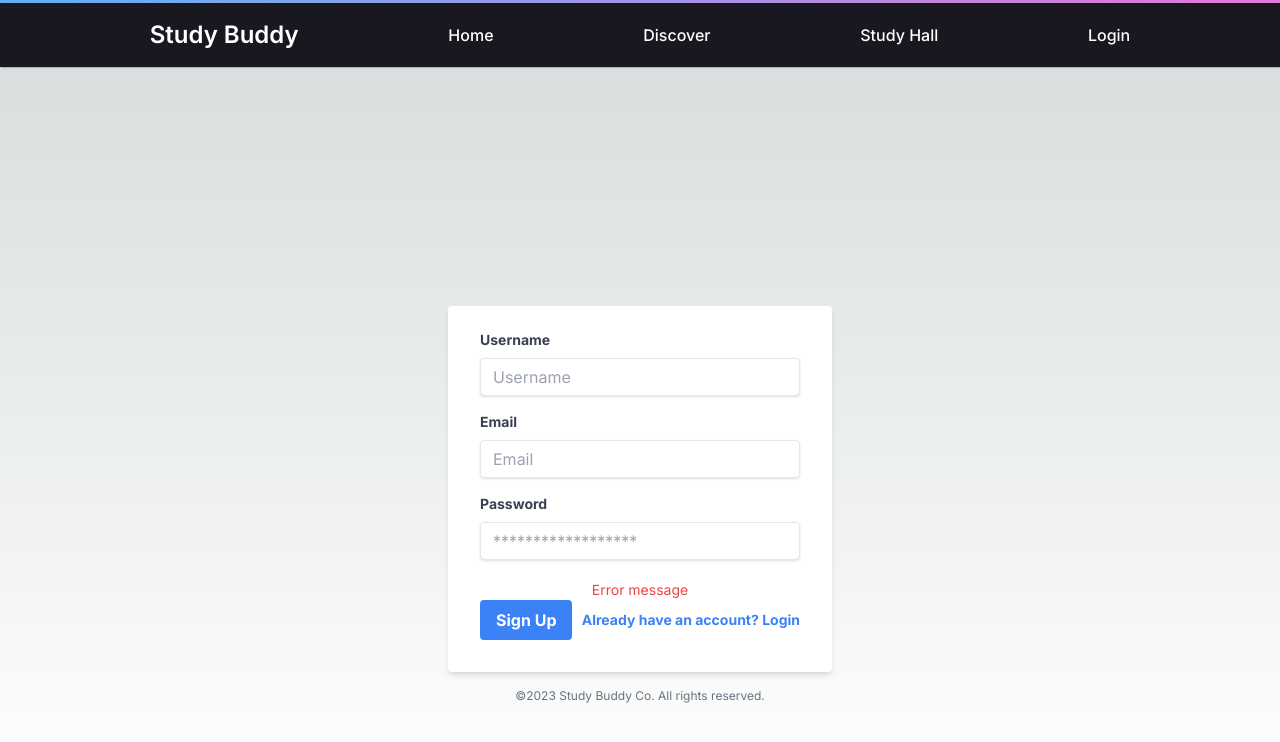
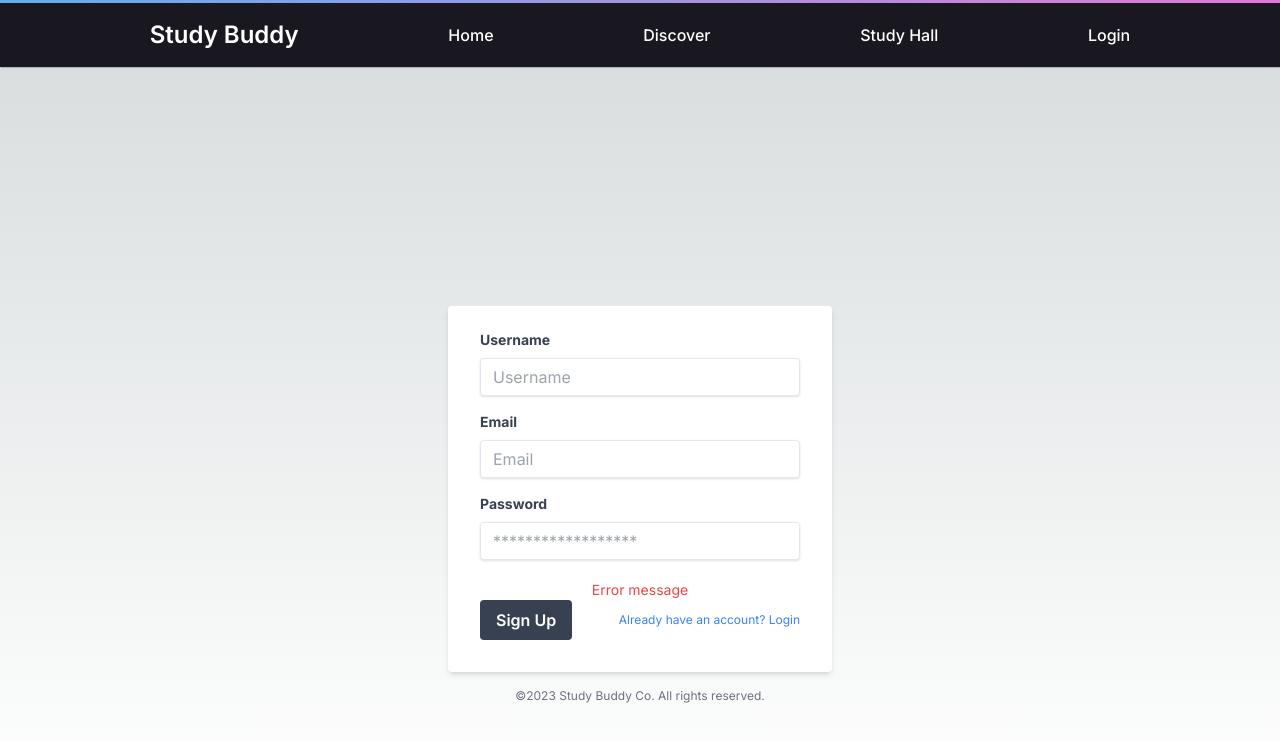
Before and after one commit to Ausbxuse/study-buddy, a Next.js app in the folder frontend/: page /signup in a window 1280 px wide. Shown: the top 742 px of the page. Built offline with nearby package versions, Linux system fonts and the light colour scheme.

Commit message:
register page coloring/format

```diff
--- a/frontend/app/login/page.jsx
+++ b/frontend/app/login/page.jsx
@@ -31,7 +31,7 @@ export default function Login() {
         <a type="button" className="btn bg-gray-700 hover:bg-gray-800 text-white font-semibold py-2 px-4 rounded focus:outline-none focus:shadow-outline" href="/signup">
           Register
         </a>
-        <a class="inline-block align-baseline font-normal text-sm text-blue-500 hover:text-blue-800" onClick={(e) => {alert("Haha, too bad")}}>
+        <a class="inline-block align-baseline font-normal text-xs text-blue-500 hover:text-blue-800" onClick={(e) => {alert("Haha, too bad")}}>
           Forgot Password?
         </a>
         </div>
--- a/frontend/app/signup/page.jsx
+++ b/frontend/app/signup/page.jsx
@@ -32,10 +32,10 @@ export default function Signup() {
             <div id="error-message" class="text-sm text-red-500" style={{ display: 'block' }}>Error message</div>
           </div>
           <div class="flex items-center justify-between">
-            <button type="submit" class="btn bg-blue-500 hover:bg-blue-700 text-white font-bold py-2 px-4 rounded focus:outline-none focus:shadow-outline">
+            <button type="submit" className="btn bg-gray-700 hover:bg-gray-800 text-white font-semibold py-2 px-4 rounded focus:outline-none focus:shadow-outline">
               Sign Up
             </button>
-            <a class="inline-block align-baseline font-bold text-sm text-blue-500 hover:text-blue-800" href="/login">
+            <a class="inline-block align-baseline font-regular text-xs text-blue-500 hover:text-blue-800" href="/login">
               Already have an account? Login
             </a>
           </div>
```
